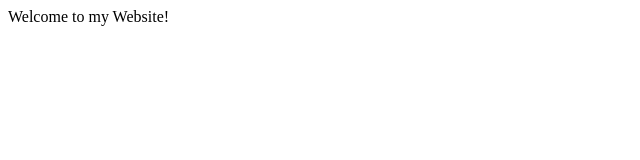
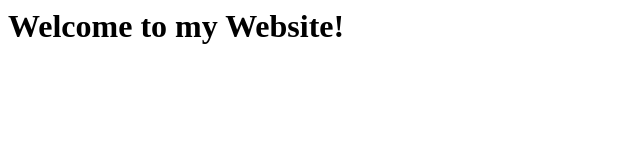
Before and after one commit to ndevadas/ndevadas.github.io, a plain HTML site: page index.html in a window 1280 px wide. Shown: the whole page, without its empty margins (0-640 px from the left). Drawn offline with Linux system fonts and the light colour scheme.

Commit message:
Update index.html

```diff
--- a/index.html
+++ b/index.html
@@ -4,6 +4,7 @@
     <link rel="stylesheet" href="web.css">
   </head>
   <body>
-    Welcome to my Website!
+    <h1>Welcome to my Website!</h1>
+
   </body>
 </html>
```
